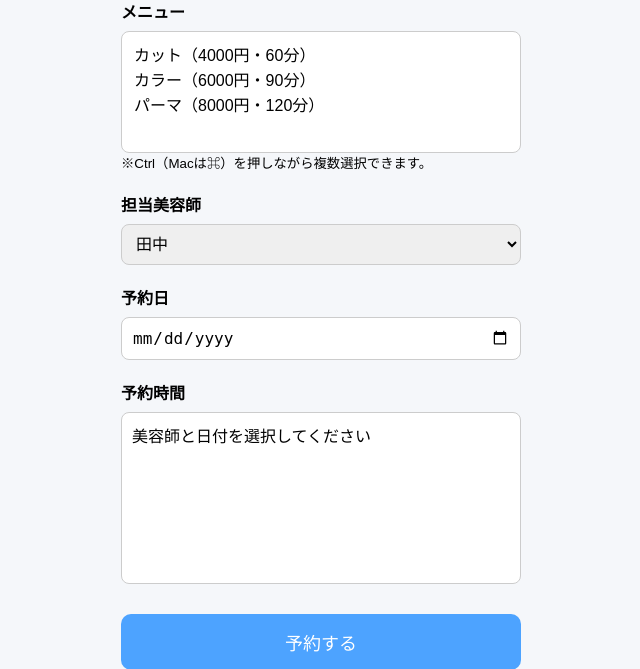
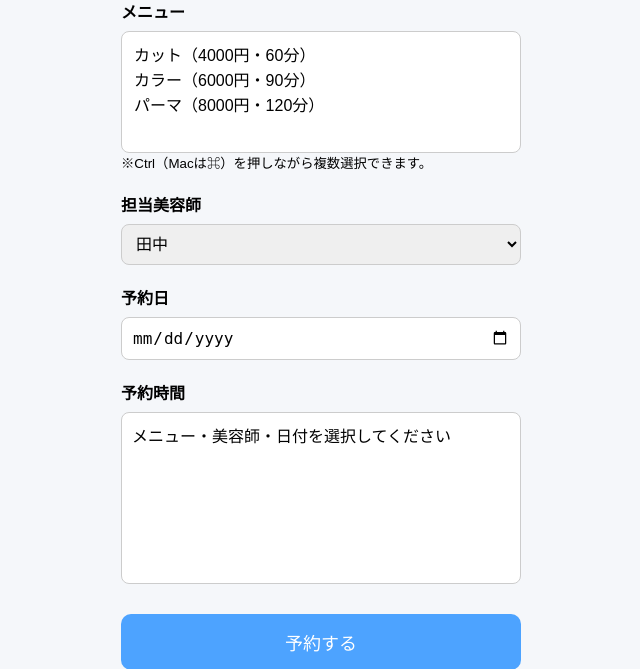
Before and after one commit to Nacky000/salon-booking-system, a Flask app: page /reservation in a window 1280 px wide. Shown: the part 230-899 px from the top of the page, without its empty margins (319-959 px from the left). Run offline with Flask 3, Linux system fonts and the light colour scheme; the visitor is signed in with stand-in values (Sample User, id 1).

Commit message:
Update reservation.html

```diff
--- a/app/frontend/templates/reservation.html
+++ b/app/frontend/templates/reservation.html
@@ -66,7 +66,7 @@
         <label>予約時間</label>
 
         <div id="time-area">
-            美容師と日付を選択してください
+            メニュー・美容師・日付を選択してください
         </div>
 
     </div>
```
